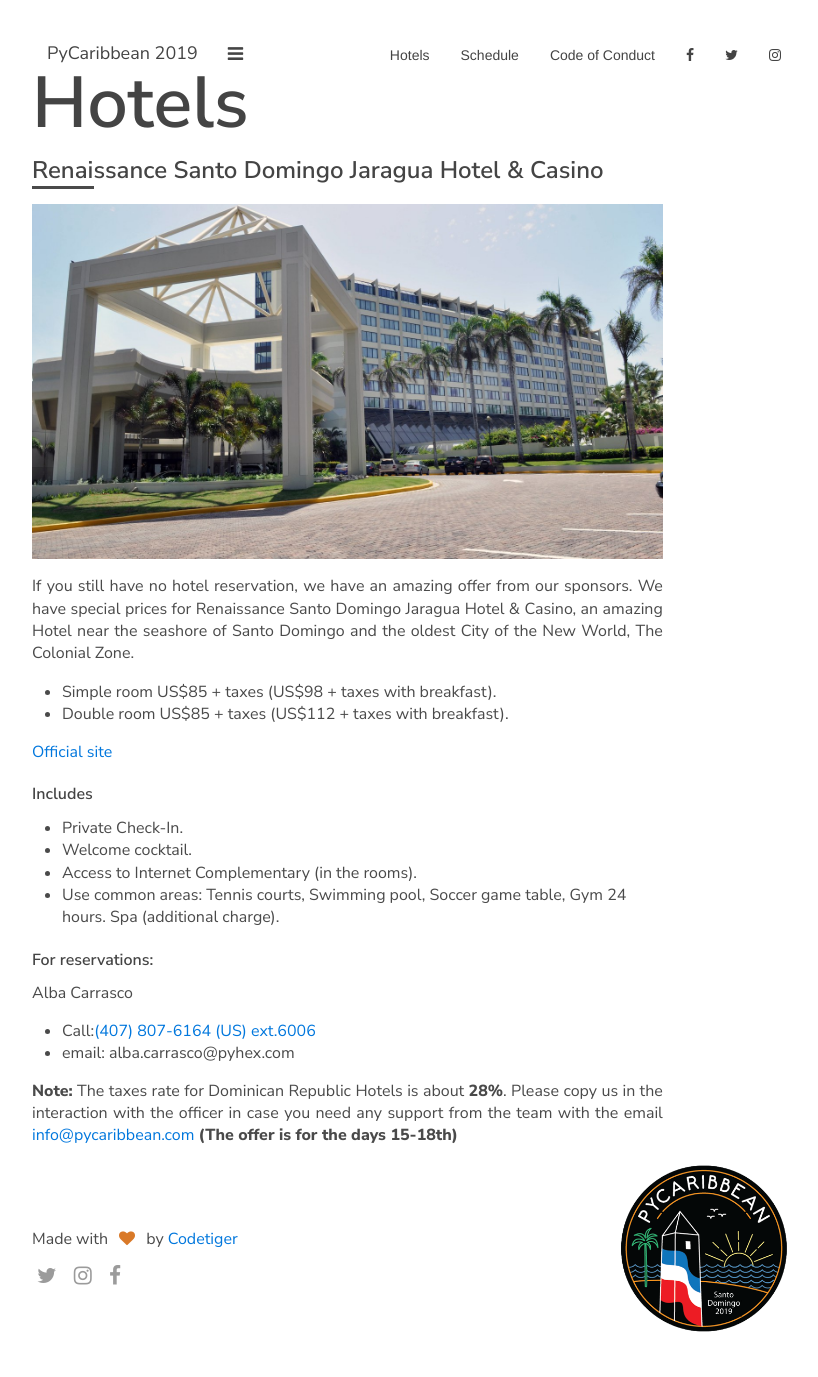
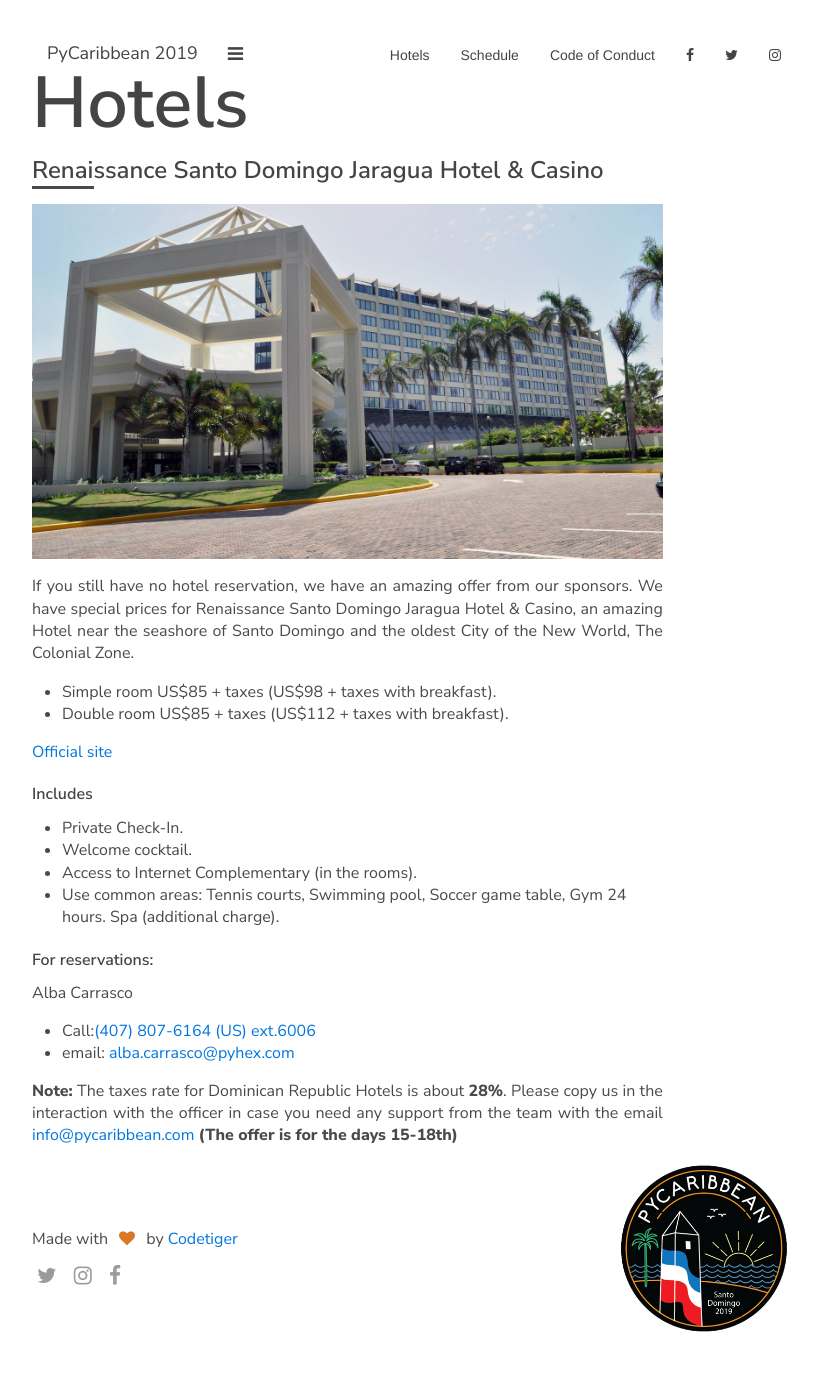
Before and after one commit to pycaribbean/pycaribbean.github.io, a Jekyll site: the page built from hotels.html, in a window 1280 px wide. Shown: the whole page, without its empty margins (226-1044 px from the left). Built offline with Jekyll 4.4.1, drawn with Linux system fonts in a browser that asks for light colours; nearby versions of some CDN libraries; library files that are not in the unit come from our copies; part of the change alters nothing that is shown.

```diff
--- a/hotels.html
+++ b/hotels.html
@@ -37,7 +37,7 @@ layout: page
     <p>Alba Carrasco
       <ul>
         <li>Call:<a href="tel:(407) 807-6164">(407) 807-6164 (US) ext.6006</a></li>
-        <li>email: alba.carrasco@pyhex.com </li>
+        <li>email: <a href="mailto:alba.carrasco@pyhex.com?subject=Hotel%20Jaragua%20Reservation&body=Message">alba.carrasco@pyhex.com</a></li>
       </ul>
       <p style="text-align: justify">
           <strong>Note:</strong> The taxes rate for Dominican Republic Hotels is about <strong>28%</strong>. Please copy us in the interaction with the officer in case you need any support from the team with the email
```
